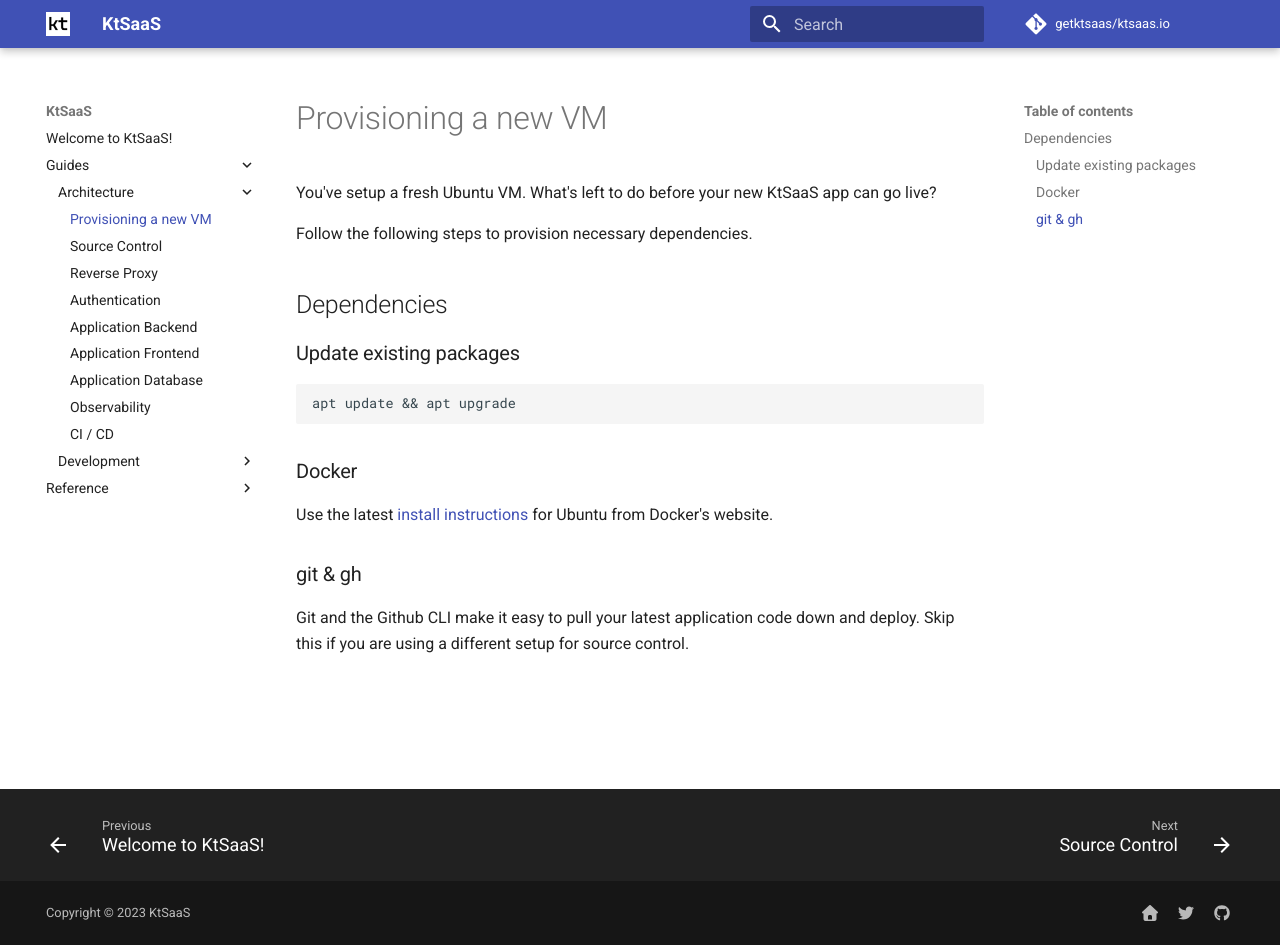
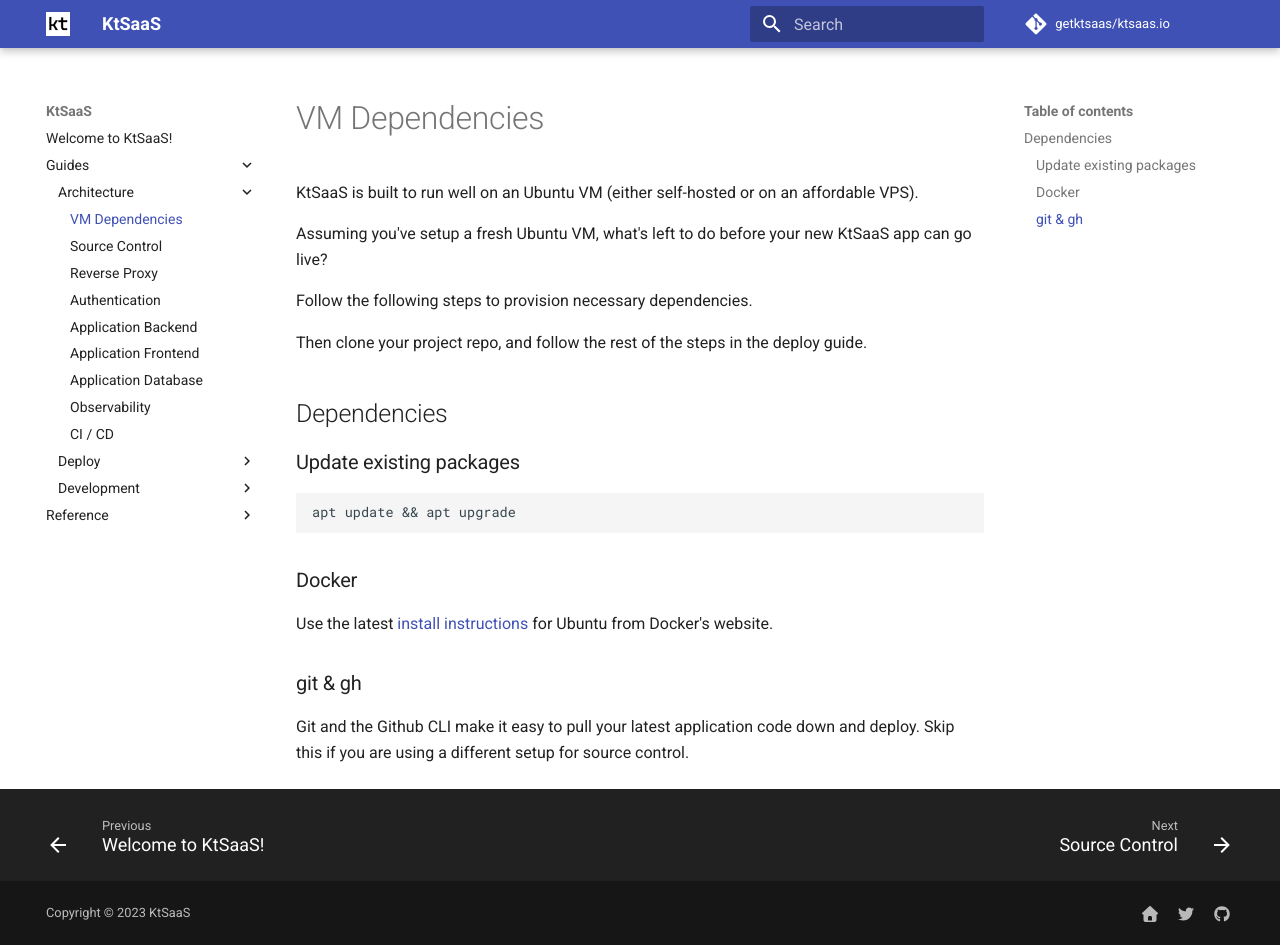
Before and after one commit to getktsaas/ktsaas.io, an MkDocs documentation site: the page built from docs/docs/guides/architecture/1-vm-dependencies.md, in a window 1280 px wide and 945 px high. Built offline with MkDocs 1.6.1 and Material for MkDocs 9.7.7, drawn with Linux system fonts in a browser that asks for light colours; comment, search, counter and statistics services are not loaded.

Commit message:
Update docs

```diff
--- a/docs/docs/guides/architecture/1-vm-dependencies.md
+++ b/docs/docs/guides/architecture/1-vm-dependencies.md
@@ -1,8 +1,12 @@
-# Provisioning a new VM
+# VM Dependencies
 
-You've setup a fresh Ubuntu VM. What's left to do before your new KtSaaS app can go live?
+KtSaaS is built to run well on an Ubuntu VM (either self-hosted or on an affordable VPS).
+
+Assuming you've setup a fresh Ubuntu VM, what's left to do before your new KtSaaS app can go live?
 
 Follow the following steps to provision necessary dependencies.
+
+Then clone your project repo, and follow the rest of the steps in the deploy guide.
 
 ## Dependencies
 
```
Also changed, not shown: docs/docs/guides/deploy/1-deploy.md (added, +7 -0 lines), docs/docs/guides/development/1-get-started.md (renamed from docs/docs/guides/development/get-started.md).
